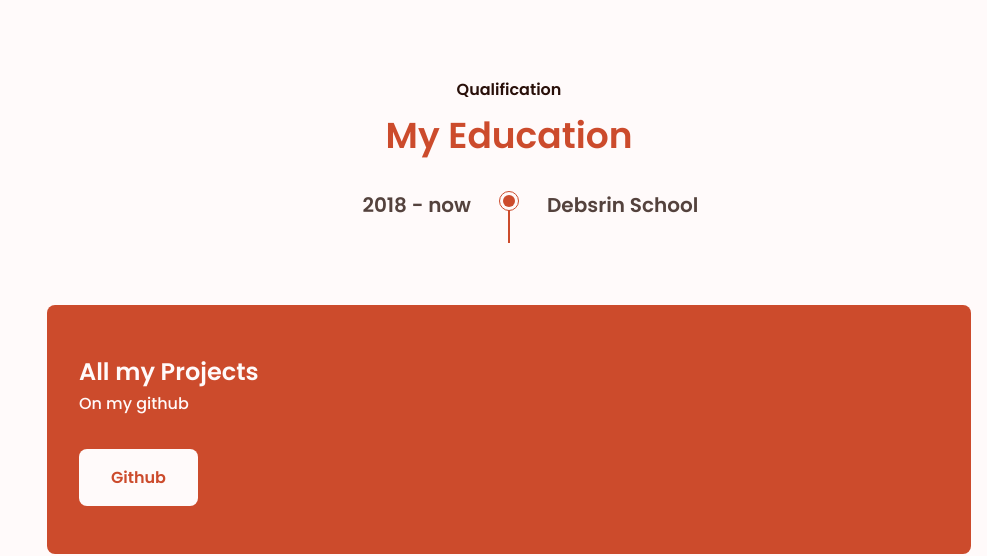
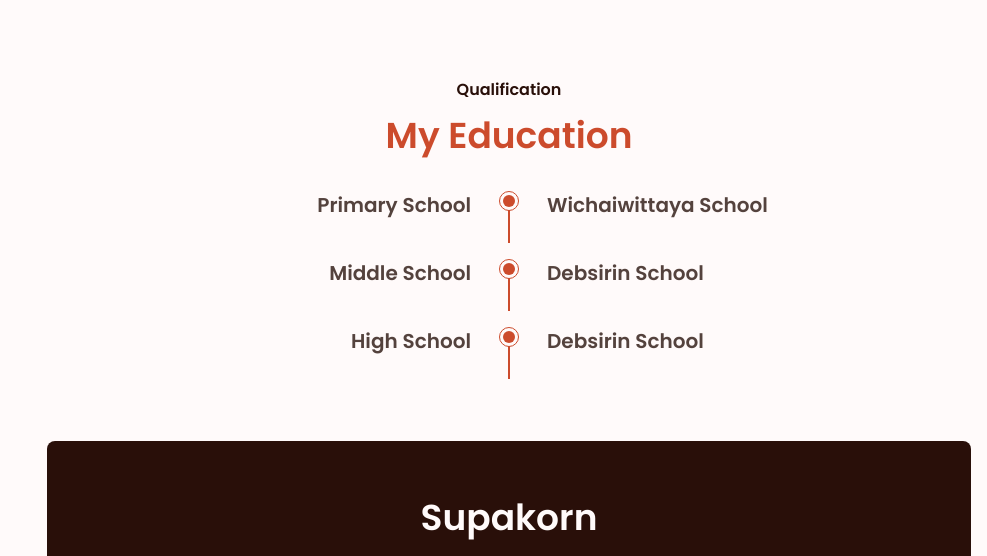
Before and after one commit to Supakornn/responsive-portfolio, a plain HTML site: page index.html in a window 1280 px wide. Shown: the part 1667-2223 px from the top of the page, without its empty margins (293-1280 px from the left). Drawn offline with nearby package versions, Linux system fonts and the light colour scheme; a web font is replaced by a local one.

Commit message:
first commit

```diff
--- a/docs/css/styles.css
+++ b/docs/css/styles.css
@@ -495,34 +495,6 @@ img {
     color: var(--first-color-lighten);
 }
 
-/* Projects */
-.project {
-    background-color: var(--first-color);
-    padding-bottom: 0;
-}
-
-.project__container {
-    row-gap: 2rem;
-}
-
-.project__data {
-    text-align: center;
-}
-
-.project__title,
-.project__description {
-    color: var(--first-color-lighten);
-}
-
-.project__description {
-    margin-bottom: var(--mb-4);
-}
-
-.project__img {
-    width: 220px;
-    justify-self: center;
-}
-
 /* Footer */
 .footer {
     background-color: var(--first-color-darken);
@@ -602,26 +574,6 @@ img {
         padding: 0 2rem;
     }
 
-    .project {
-        background: none;
-    }
-
-    .project__container {
-        background-color: var(--first-color);
-        grid-template-columns: 2fr 1.2fr;
-        padding: 0 2rem;
-        border-radius: 0.5rem;
-    }
-
-    .project__data {
-        padding: 3rem 0;
-    }
-
-    .project__title,
-    .project__data {
-        text-align: initial;
-    }
-
     .footer {
         background: none;
     }
--- a/index.html
+++ b/index.html
@@ -25,9 +25,7 @@
                     <li class="nav__item"><a href="#home" class="nav__link active">Home</a></li>
                     <li class="nav__item"><a href="#about" class="nav__link">About</a></li>
                     <li class="nav__item"><a href="#skills" class="nav__link">Skills</a></li>
-                    <li class="nav__item"><a href="#services" class="nav__link">Services</a></li>
-                    <li class="nav__item"><a href="#works" class="nav__link">Works</a></li>
-                    <li class="nav__item"><a href="#contact" class="nav__link">Contact</a></li>
+                    <li class="nav__item"><a href="#education" class="nav__link">Education</a></li>
                 </ul>
             </div>
         </nav>
@@ -140,14 +138,14 @@
         </section>
 
         <!-- Education -->
-        <section class="education section">
+        <section class="education section" id="education">
             <span class="section-subtitle">Qualification</span>
             <h2 class="section-title">My Education</h2>
 
             <div class="education__container bd-grid">
                 <div class="education__content">
                     <div>
-                        <h3 class="education__year">2018 - now</h3>
+                        <h3 class="education__year">Primary School</h3>
                     </div>
 
                     <div class="education__time">
@@ -156,23 +154,43 @@
                     </div>
 
                     <div>
-                        <h3 class="education__race">Debsrin School</h3>
+                        <h3 class="education__race">Wichaiwittaya School</h3>
                     </div>
                 </div>
-            </div>
-        </section>
 
-        <!-- Project -->
-        <section class="project section">
-            <div class="project__container bd-grid">
-                <div class="project__data">
-                    <h2 class="project-title project__title">All my Projects</h2>
-                    <p class="project__description">On my github</p>
-                    <a href="https://github.com/Supakornn" class="button button__light">Github</a>
+                <div class="education__content">
+                    <div>
+                        <h3 class="education__year">Middle School</h3>
+                    </div>
+
+                    <div class="education__time">
+                        <span class="education__rounder"></span>
+                        <span class="education__line"></span>
+                    </div>
+
+                    <div>
+                        <h3 class="education__race">Debsirin School</h3>
+                    </div>
+                </div>
+
+                <div class="education__content">
+                    <div>
+                        <h3 class="education__year">High School</h3>
+                    </div>
+
+                    <div class="education__time">
+                        <span class="education__rounder"></span>
+                        <span class="education__line"></span>
+                    </div>
+
+                    <div>
+                        <h3 class="education__race">Debsirin School</h3>
+                    </div>
                 </div>
 
             </div>
         </section>
+
     </main>
 
     <!-- Footer -->
```
